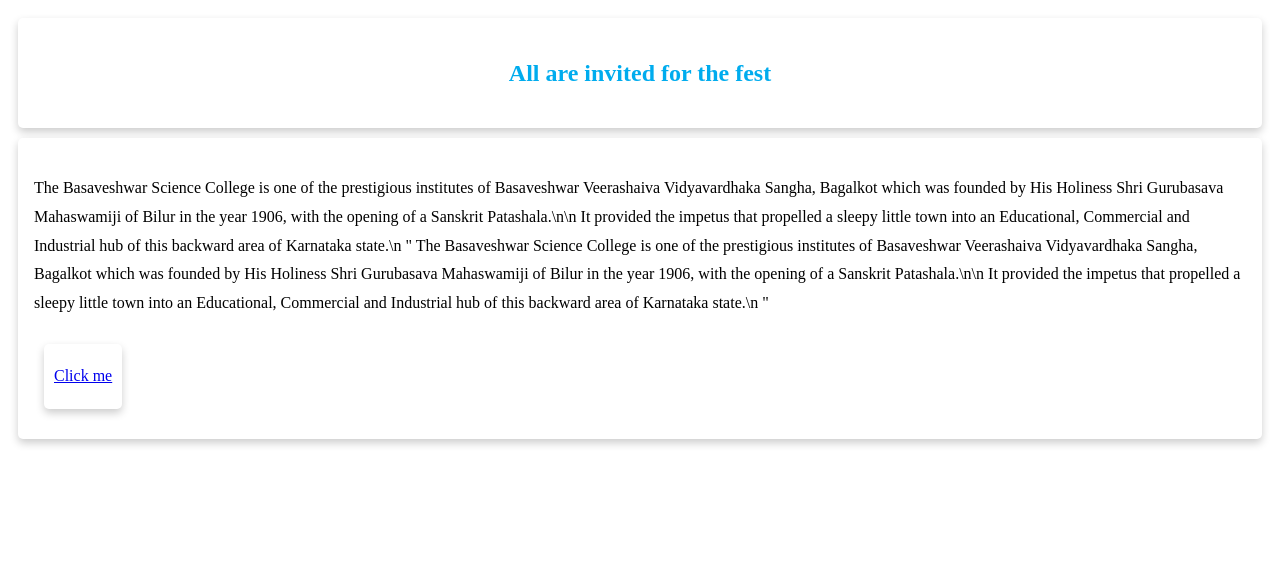
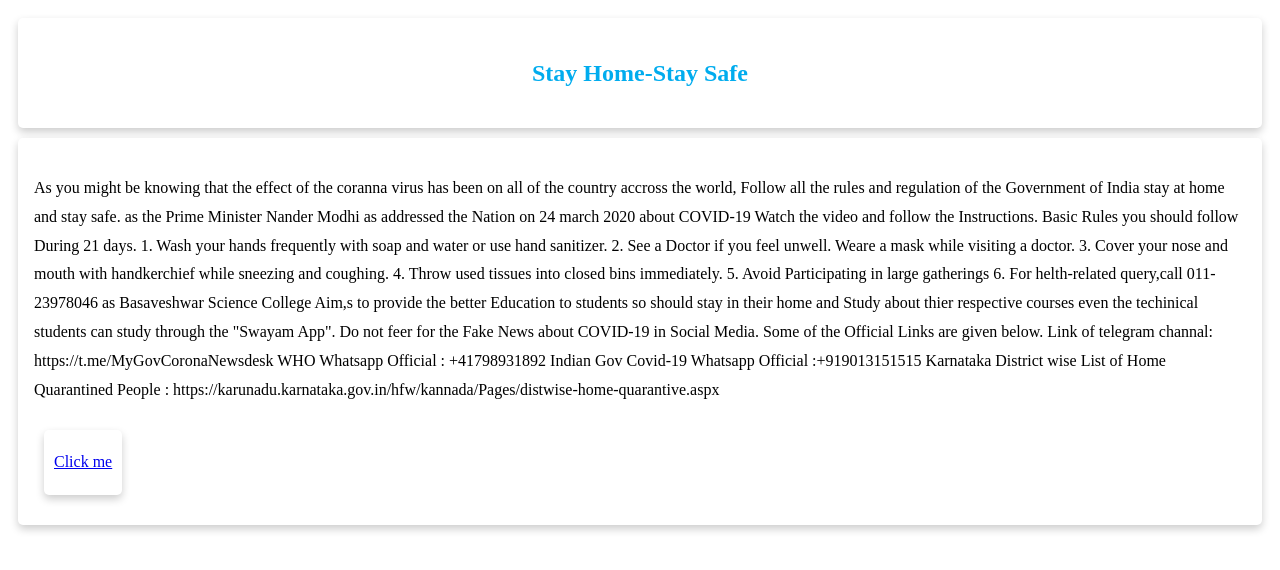
Before and after one commit to abhishekbandi/project.github.io, a plain HTML site: page index.html in a window 1280 px wide. Drawn offline with Linux system fonts and the light colour scheme.

Commit message:
next commit

```diff
--- a/index.html
+++ b/index.html
@@ -68,8 +68,7 @@
 
 
 
-                          All are invited for the fest
-
+                        Stay Home-Stay Safe
 
 
 <!========================  == Titel end ===========================================>
@@ -95,14 +94,28 @@
 <!================================ Content or matter ==================================>
 
 
-   The Basaveshwar Science College is one of the prestigious institutes of Basaveshwar Veerashaiva Vidyavardhaka Sangha, Bagalkot which was founded by His Holiness Shri Gurubasava Mahaswamiji of Bilur in the year 1906, with the opening of a Sanskrit Patashala.\n\n
+   As you might be knowing that the effect of the coranna virus has been on all of the country accross the world, Follow all the rules and regulation of the Government of India stay at home and stay safe. as the Prime Minister Nander Modhi as addressed the Nation on 24 march 2020 about COVID-19 Watch the video and follow the Instructions.
 
-   It provided the impetus that propelled a sleepy little town into an Educational, Commercial and Industrial hub of this backward area of Karnataka state.\n "
+   Basic Rules you should follow During 21 days.
 
-     The Basaveshwar Science College is one of the prestigious institutes of Basaveshwar Veerashaiva Vidyavardhaka Sangha, Bagalkot which was founded by His Holiness Shri Gurubasava Mahaswamiji of Bilur in the year 1906, with the opening of a Sanskrit Patashala.\n\n
+   1. Wash your hands frequently with soap and water or use hand sanitizer.
+   2. See a Doctor if you feel unwell. Weare a mask while visiting a doctor.
+   3. Cover your nose and mouth with handkerchief while sneezing and coughing.
+   4. Throw used tissues into closed bins immediately.
+   5. Avoid Participating in large gatherings
+   6. For helth-related query,call 011-23978046
 
-   It provided the impetus that propelled a sleepy little town into an Educational, Commercial and Industrial hub of this backward area of Karnataka state.\n "
+   as Basaveshwar Science College Aim,s to provide the better Education to students so should stay in  their home
+   and Study about thier respective courses even the techinical students can study through the "Swayam App".
 
+   Do not feer for the Fake News about COVID-19 in Social Media.
+
+   Some of the Official Links are given below.
+
+   Link of telegram channal:   https://t.me/MyGovCoronaNewsdesk
+   WHO Whatsapp Official :  +41798931892
+   Indian Gov Covid-19 Whatsapp Official :+919013151515
+   Karnataka District wise List of Home Quarantined People  : https://karunadu.karnataka.gov.in/hfw/kannada/Pages/distwise-home-quarantive.aspx
 
 <!================================= end of the content ================================>
 
```
